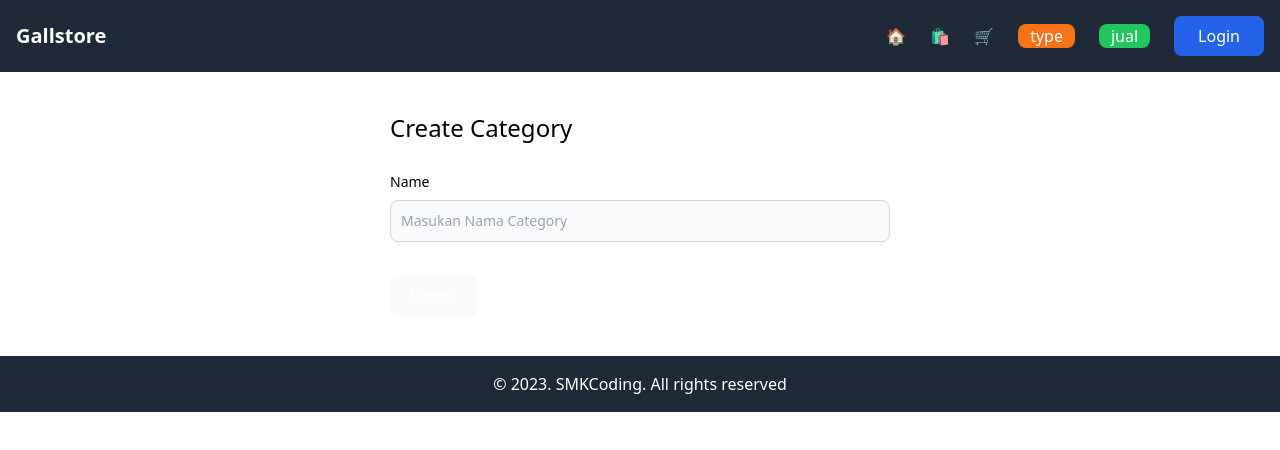
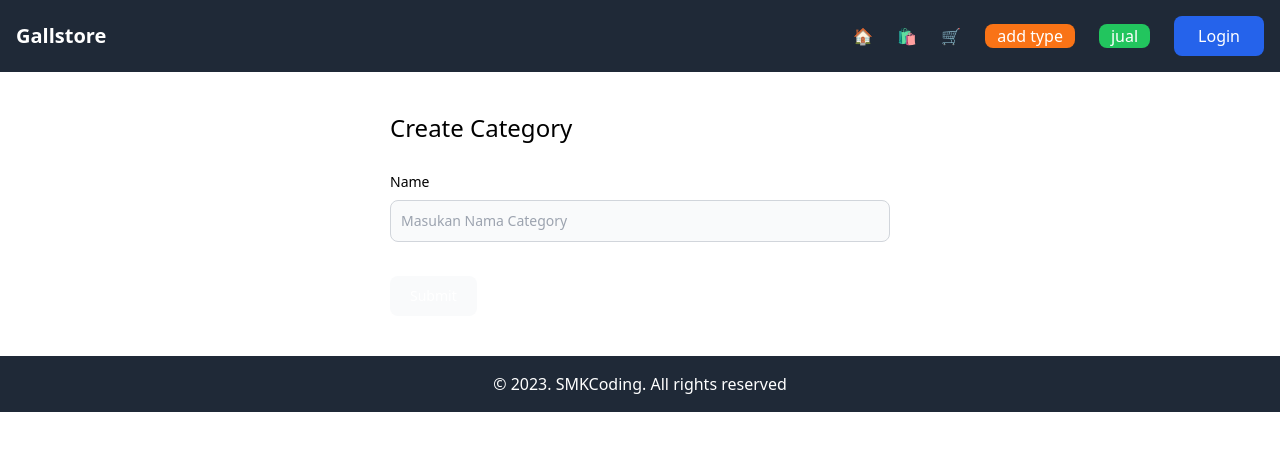
Before and after one commit to SMKCoding-2023/GalihSaputra_SMKN1Punggelan_Gallstore, a Nuxt app: page /category/create in a window 1280 px wide. Shown: the top 450 px of the page. Built offline with nearby package versions, Linux system fonts and the light colour scheme; no server answers.

Commit message:
prtbaikan bug

```diff
--- a/components/Header.vue
+++ b/components/Header.vue
@@ -34,7 +34,7 @@ const logout = async () => {
           <NuxtLink
               to="/category/create"
               class="bg-orange-500 text-white flex justify- center items-center px-3 rounded-lg"
-              >type</NuxtLink>
+              >add type</NuxtLink>
 
               <NuxtLink to="/product/create" class="bg-green-500 text-white flex justify-center
 items-center px-3 rounded-lg">jual</NuxtLink>
--- a/pages/category/create.vue
+++ b/pages/category/create.vue
@@ -1,10 +1,4 @@
-<script>
 
-definePageMeta({
-  middleware: ["user-access"]
- });
-
-</script>
 
 <template>
     <section>
--- a/pages/product/create.vue
+++ b/pages/product/create.vue
@@ -73,9 +73,6 @@ const uploadFile = async (formFile: any) => {
   }
 }
 
-definePageMeta({
-  middleware: ["user-access"]
- });
 </script>
 
 
```
